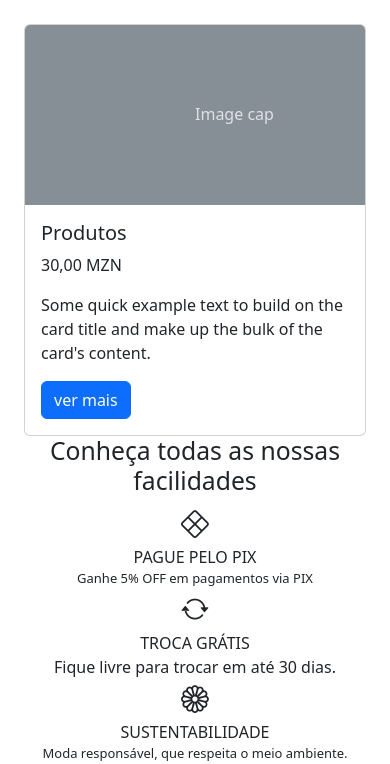
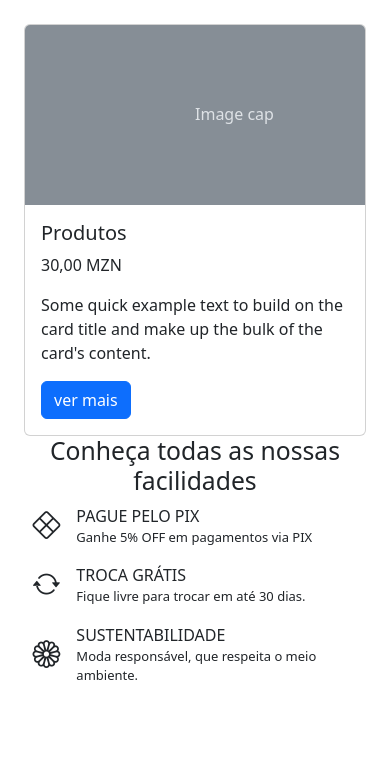
Before and after one commit to RicardoCCossa/Meteoro, a plain HTML site: page index.html in a window 390 px wide. Shown: the part 3452-4216 px from the top of the page. After the commit the page ends 4162 px from the top, so only its background shows below. Drawn offline with nearby package versions, Linux system fonts and the light colour scheme.

Commit message:
responsavidade na area de felicidade para Desktop e tablet

```diff
--- a/estilo.css
+++ b/estilo.css
@@ -1,3 +1,7 @@
 .texto-menor {
     font-size: 13px;;
 }
+
+.divs-facilidades {
+    width: 325px;
+}
--- a/index.html
+++ b/index.html
@@ -213,26 +213,33 @@
          </div>
     </div>
 
-    <section class="text-center">
-      <h2>Conheça todas as nossas facilidades</h2>
+    <section class="pb-4">
+      <h2 class="text-center">Conheça todas as nossas facilidades</h2>
 
-      <div>
+        <div class="d-flex flex-column flex-lg-row align-items-center justify-content-center gap-3 px-3">
+          <div class="divs-facilidades d-flex align-items-center">
             <div><i class="bi bi-x-diamond fs-1"></i></div>
+              <div class="ms-3">
                 <div>PAGUE PELO PIX</div>
-        <div class="texto-menor">Ganhe 5% OFF em pagamentos via PIX</div>
+                <div class="texto-menor ">Ganhe 5% OFF em pagamentos via PIX</div>
                 </div>
-
-      <div>
+              </div>
+          <div class="divs-facilidades d-flex align-items-center">
             <div><i class="bi bi-arrow-repeat fs-1"></i></div>
+              <div class="ms-3">
                 <div>TROCA GRÁTIS</div>
-        <div class="testo-menor">Fique livre para trocar em até 30 dias.</div>
+                <div class="texto-menor">Fique livre para trocar em até 30 dias.</div>
               </div>
-
-      <div>
+          </div>
+          <div class="divs-facilidades d-flex align-items-center">
             <div><i class="bi bi-flower1 fs-1"></i></div>
+              <div class="ms-3">
                 <div>SUSTENTABILIDADE</div>
                 <div class="texto-menor">Moda responsável, que respeita o meio ambiente.</div>
               </div>
+          </div>
+        </div>
+
     </section>
     <script src="https://cdn.jsdelivr.net/npm/bootstrap@5.3.3/dist/js/bootstrap.bundle.min.js" integrity="sha384-YvpcrYf0tY3lHB60NNkmXc5s9fDVZLESaAA55NDzOxhy9GkcIdslK1eN7N6jIeHz" crossorigin="anonymous"></script>
 </body>
```
Lines whose indentation alone changed are shown as unchanged.
